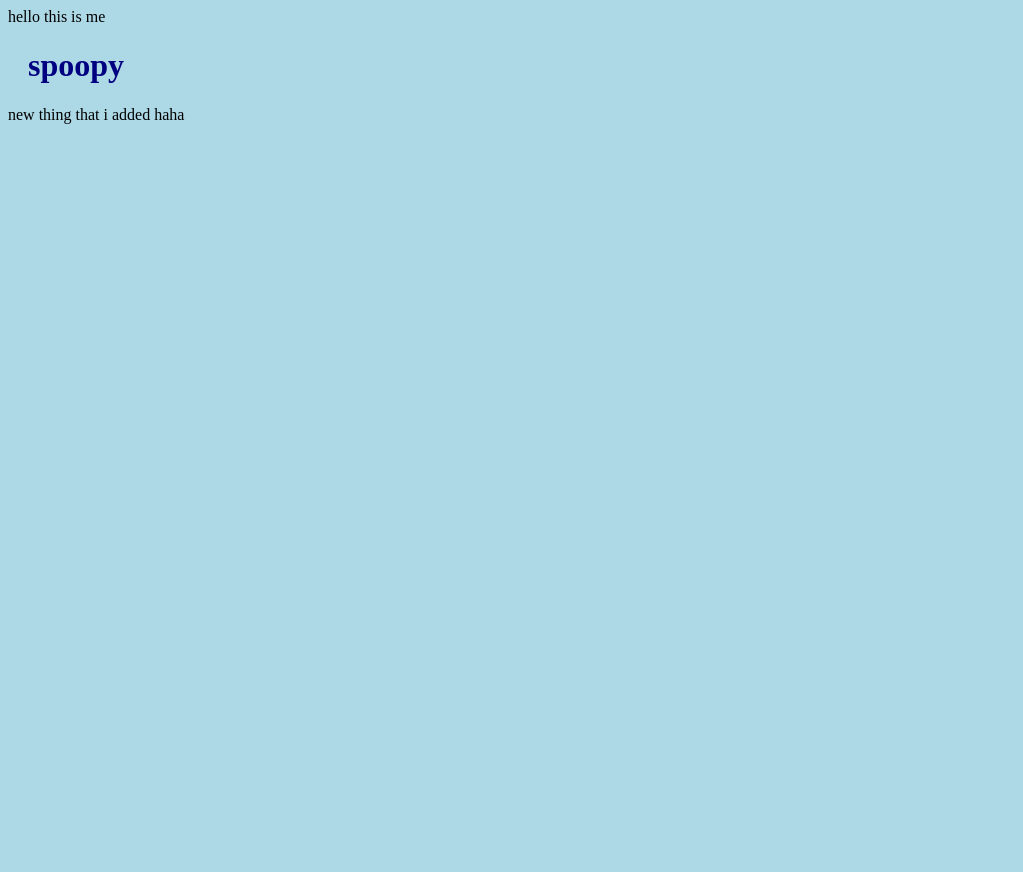
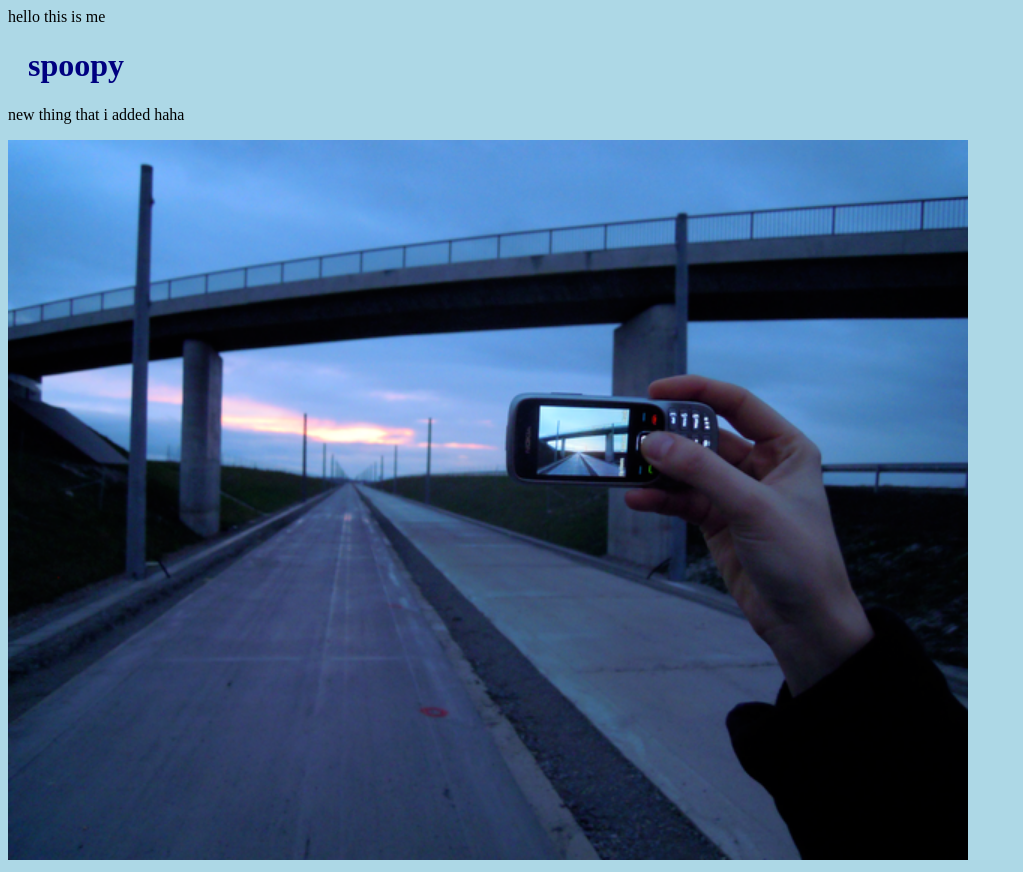
Before and after one commit to AKrylatych/Hellerlight.github.io, a plain HTML site: page index.html in a window 1280 px wide. Shown: the whole page, without its empty margins (0-1023 px from the left). Before the commit the page ends 800 px from the top, so only its background shows below. Drawn offline with Linux system fonts and the light colour scheme.

Commit message:
Added image to hello world

```diff
--- a/index.html
+++ b/index.html
@@ -8,5 +8,7 @@
 hello this is me
 <h1>spoopy</h1>
 <p>new thing that i added haha</p>
+<div><img src="img_hello_world.png" alt="Wikipedia photo"
+style="width:100%;max-width:960px"></div>
 </body>
 </html>
```
Also changed, not shown: img_hello_world.png (added).
